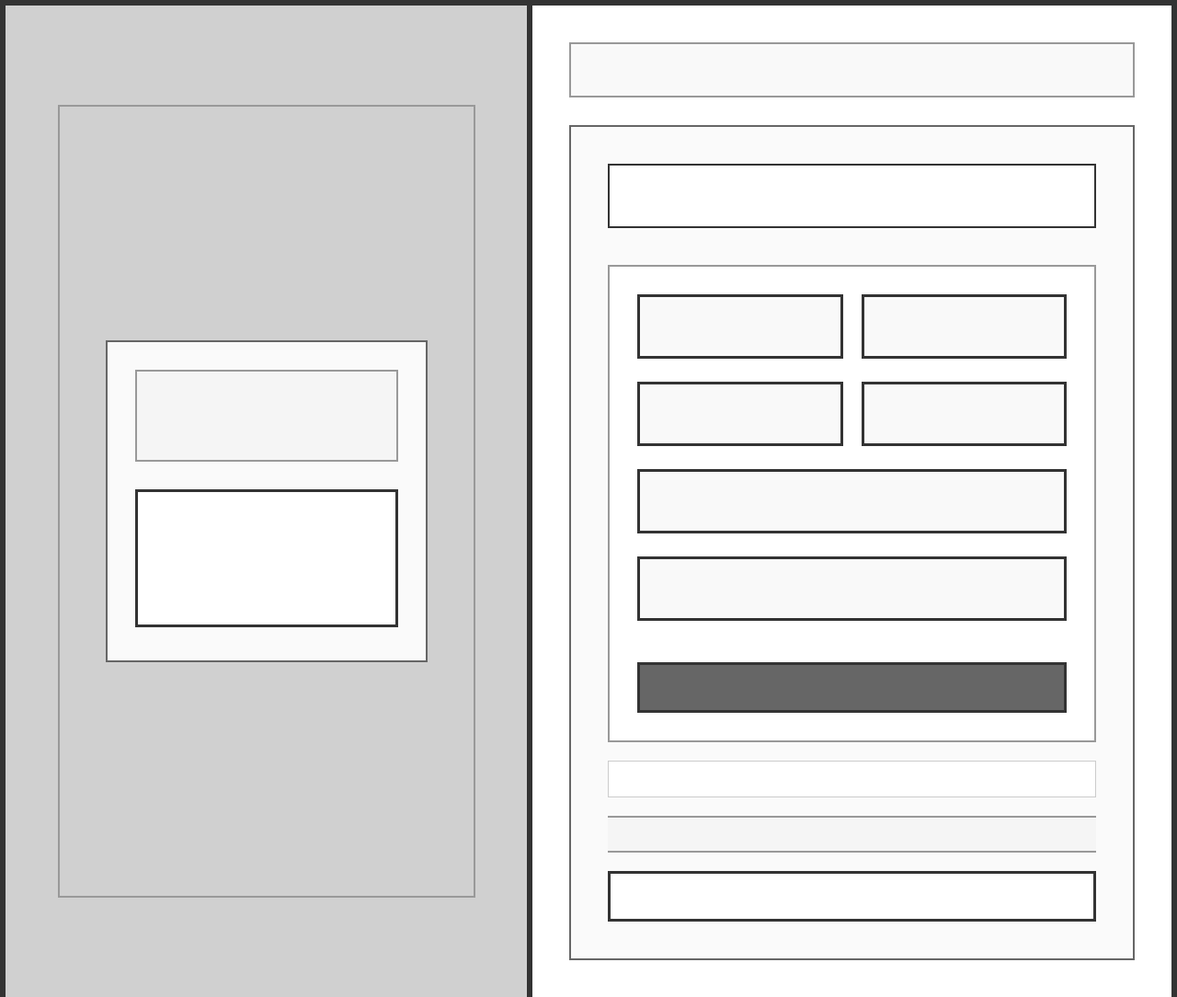
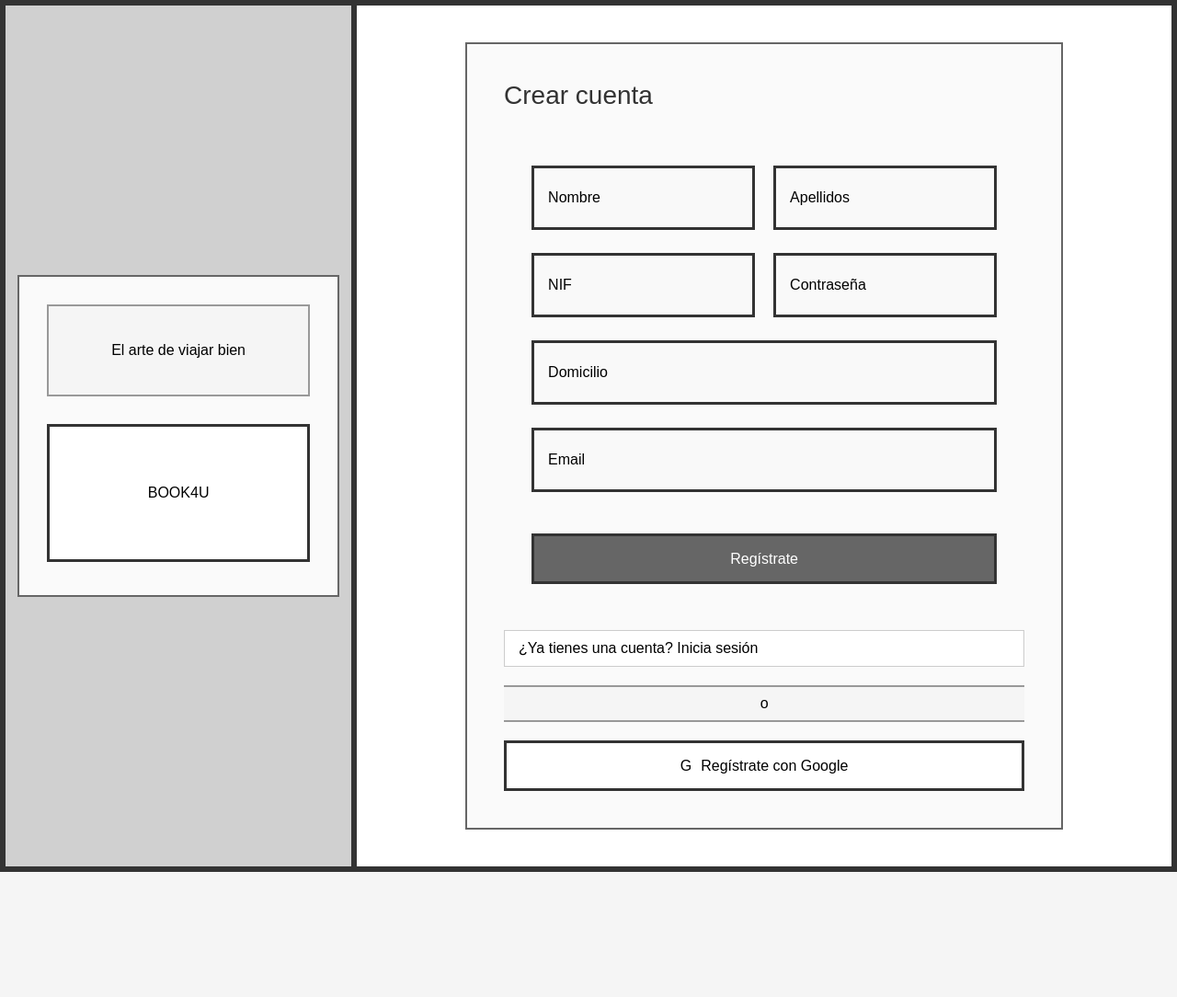
Before and after one commit to OBB-06/HTML-vis, a plain HTML site: page registre.html in a window 1280 px wide. Shown: the whole page at 92% size. After the commit the page ends 948 px from the top, so only its background shows below. Drawn offline with Linux system fonts and the light colour scheme.

Commit message:
Refactor registro page layout and styles
Updated registre.html to replace placeholder comments with actual labels and text, improving clarity and user experience. Adjusted style.css to refine panel widths, remove unnecessary borders, and modernize the form title and layout for a cleaner, more user-friendly registration page.

```diff
--- a/registre.html
+++ b/registre.html
@@ -1,81 +1,81 @@
 <!DOCTYPE html>
 <html lang="es">
+
 <head>
     <meta charset="UTF-8">
     <meta name="viewport" content="width=device-width, initial-scale=1.0">
-    <title>BOOK4U - Crear cuenta</title>
+    <title>BOOK4U - Registro</title>
     <link rel="stylesheet" href="style.css">
 </head>
+
 <body>
     <div class="contenedor-registro">
         <!-- Panel izquierdo con imagen -->
         <aside class="panel-lateral">
             <div class="contenido-panel">
                 <div class="texto-hero">
-                    <!-- El arte de viajar bien -->
+                    El arte de viajar bien
                 </div>
                 <div class="logo-panel">
-                    <!-- Logo BOOK4U -->
+                    BOOK4U
                 </div>
             </div>
         </aside>
 
         <!-- Panel derecho con formulario -->
         <main class="panel-formulario">
-            <div class="encabezado-formulario">
-                <!-- PANTALLA REGISTRO -->
-            </div>
 
             <section class="contenedor-form">
                 <div class="titulo-formulario">
-                    <!-- Crear cuenta -->
+                    Crear cuenta
                 </div>
 
                 <form class="formulario-registro">
                     <div class="grupo-inputs-fila">
                         <div class="campo-formulario">
-                            <!-- Input Nombre -->
+                            Nombre
                         </div>
                         <div class="campo-formulario">
-                            <!-- Input Apellidos -->
+                            Apellidos
                         </div>
                     </div>
 
                     <div class="grupo-inputs-fila">
                         <div class="campo-formulario">
-                            <!-- Input NIF -->
+                            NIF
                         </div>
                         <div class="campo-formulario">
-                            <!-- Input Contraseña -->
+                            Contraseña
                         </div>
                     </div>
 
                     <div class="campo-formulario-completo">
-                        <!-- Input Domicilio -->
+                        Domicilio
                     </div>
 
                     <div class="campo-formulario-completo">
-                        <!-- Input Email -->
+                        Email
                     </div>
 
                     <div class="boton-submit">
-                        <!-- Botón Registrate -->
+                        Regístrate
                     </div>
                 </form>
 
                 <div class="enlace-sesion">
-                    <!-- ¿Ya tienes una cuenta? Inicia sesión -->
+                    ¿Ya tienes una cuenta? Inicia sesión
                 </div>
 
                 <div class="separador">
-                    <!-- o -->
+                    o
                 </div>
 
                 <div class="boton-google">
-                    <!-- Registrate con Google -->
+                    <span>G</span> Regístrate con Google
                 </div>
             </section>
         </main>
     </div>
 </body>
+
 </html>
--- a/style.css
+++ b/style.css
@@ -298,22 +298,11 @@ body {
     border: 3px solid #333;
     background-color: #d0d0d0;
     min-height: 100vh;
-    width: 45%;
+    width: 30%;
     display: flex;
     justify-content: center;
     align-items: center;
     position: relative;
-}
-
-.panel-lateral::before,
-.panel-lateral-derecho::before {
-    content: '';
-    position: absolute;
-    top: 10%;
-    left: 10%;
-    right: 10%;
-    bottom: 10%;
-    border: 2px solid #999;
 }
 
 .contenido-panel {
@@ -352,7 +341,7 @@ body {
     border: 3px solid #333;
     background-color: #ffffff;
     min-height: 100vh;
-    width: 55%;
+    width: 70%;
     display: flex;
     flex-direction: column;
     padding: 40px;
@@ -380,21 +369,22 @@ body {
 }
 
 .titulo-formulario {
-    border: 2px solid #333;
-    background-color: #ffffff;
-    min-height: 70px;
-    margin-bottom: 40px;
+    border: none;
+    background-color: transparent;
+    min-height: auto;
+    margin-bottom: 30px;
     display: flex;
     align-items: center;
-    justify-content: center;
-    font-size: 24px;
+    justify-content: flex-start;
+    font-size: 28px;
+    font-weight: 400;
+    color: #333;
+    padding: 0;
 }
 
 /* Formularios */
 .formulario-registro,
 .formulario-login {
-    border: 2px solid #999;
-    background-color: #ffffff;
     min-height: 400px;
     display: flex;
     flex-direction: column;
@@ -403,7 +393,6 @@ body {
 }
 
 .grupo-inputs-fila {
-    background-color: transparent;
     min-height: 70px;
     display: flex;
     gap: 20px;
@@ -447,7 +436,8 @@ body {
     margin-top: 20px;
     display: flex;
     align-items: center;
-    justify-content: center;
+    justify-content: flex-start;
+    padding-left: 15px;
 }
 
 .separador {
```
